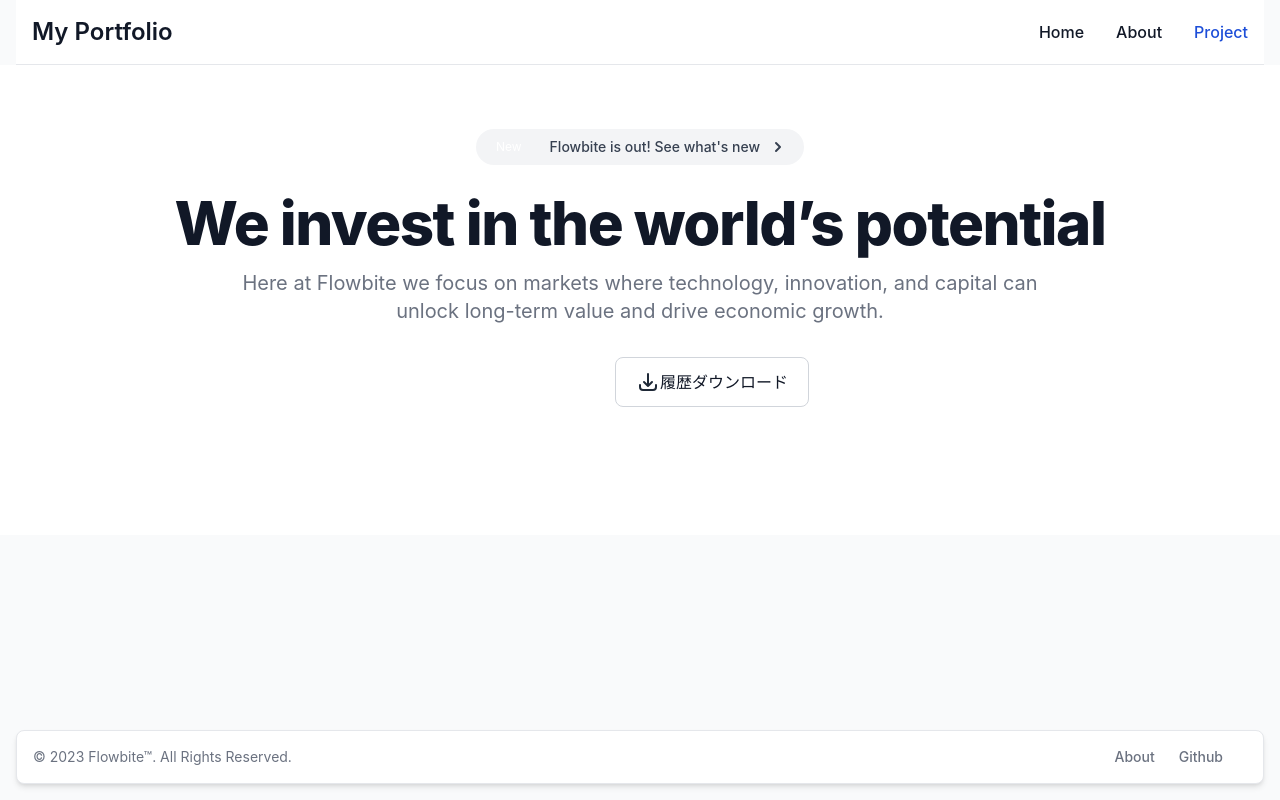
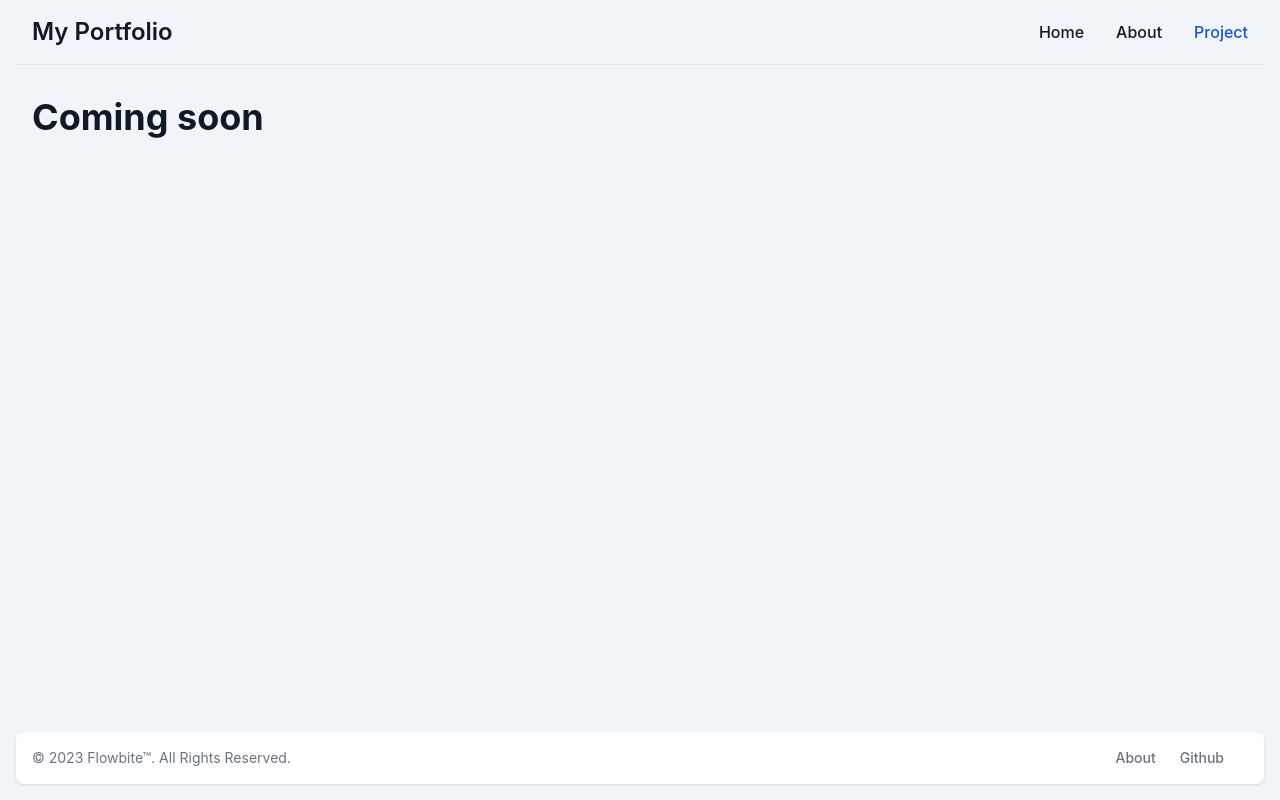
Before and after one commit to DUONGVIHUNG/my-portfolio-frontend, a React (Vite) app: page /project in a window 1280 px wide. Built offline with nearby package versions, Linux system fonts and the light colour scheme.

Commit message:
ホームページコンポーネントとAPI接続共通関数の実装

```diff
--- a/src/App.jsx
+++ b/src/App.jsx
@@ -1,33 +1,25 @@
-import React, { useState } from 'react';
+import React from 'react';
+import {Routes,Route} from 'react-router-dom';
 import Navbar from './components/Navbar.jsx';
 import Hero from './Pages/Hero.jsx';
+import About from './Pages/About.jsx';
+import Project from './Pages/Project.jsx';
 import Footer from './components/Footer.jsx'
 
 function App() {
-  const [activeSection, setActiveSection] = useState('home');
-
-  const renderSection = () => {
-    switch (activeSection) {
-      case 'home':
-        return <Hero />;
-      case 'projects':
-        return <h2 className="text-4xl text-white">Projects Section</h2>;
-      case 'about':
-        return <h2 className="text-4xl text-white">About Section</h2>;
-      default:
-        return <h2 className="text-4xl text-white">Page Not Found</h2>;
-    }
-  };
-
   return (
-    <div className="min-h-screen flex flex-col bg-gray-50 dark:bg-gray-900 dark:bg-gray-900 dark:text-white">
+    <div className="min-h-screen flex flex-col bg-slate-100 text-gray-900 dark:bg-gray-900 dark:text-white">
       <div className="container mx-auto px-4">
         <Navbar
           title="My Portfolio"
         />
       </div>
       <main className="flex-grow">
-        {renderSection()}
+        <Routes>
+          <Route path='/' element={<Hero/>} />
+          <Route path='/about' element={<About/>} />
+          <Route path='/project' element={<Project/>} />
+        </Routes>
       </main>
       <Footer/>
     </div>
--- a/src/Pages/Hero.jsx
+++ b/src/Pages/Hero.jsx
@@ -1,33 +1,138 @@
 import React from 'react';
+import useFetch from '../hooks/useFetch';
+import { getUserProfile } from '../services/githubService';
+
+const GitHubIcon = () => (
+  <svg width="48" height="48" xmlns="http://www.w3.org/2000/svg" className="mb-2"> {/* Added margin-bottom */}
+    <path
+      fillRule="evenodd"
+      clipRule="evenodd"
+      d="M24.427 0C10.919 0 0 11 0 24.608c0 10.878 6.996 20.086 16.702 23.345 1.213.245 1.658-.53 1.658-1.181 0-.57-.04-2.526-.04-4.563-6.795 1.467-8.21-2.933-8.21-2.933-1.092-2.852-2.71-3.585-2.71-3.585-2.224-1.507.162-1.507.162-1.507 2.467.163 3.761 2.526 3.761 2.526 2.183 3.748 5.702 2.689 7.117 2.037.202-1.589.85-2.689 1.537-3.3-5.42-.57-11.121-2.689-11.121-12.141 0-2.689.97-4.889 2.507-6.6-.243-.611-1.092-3.137.243-6.519 0 0 2.062-.652 6.713 2.526a23.485 23.485 0 016.107-.815c2.062 0 4.165.271 6.107.815 4.65-3.178 6.713-2.526 6.713-2.526 1.332 3.382.484 5.908.242 6.519 1.578 1.711 2.507 3.911 2.507 6.6 0 9.452-5.701 11.53-11.161 12.141.9.774 1.658 2.24 1.658 4.563 0 3.3-.04 5.948-.04 6.763 0 .652.445 1.427 1.658 1.182C41.854 44.694 48.85 35.486 48.85 24.609 48.85 11 37.93 0 24.427 0z"
+      fill="#24292f"
+      className="dark:fill-white" // Added dark mode fill
+    />
+  </svg>
+);
 
 const Hero = () => {
+
+  const {data:user,loading,error} = useFetch(getUserProfile,'DUONGVIHUNG');
+  console.log('[Component] Rendering with state:', { user, loading, error });
+
+  if (loading){
+    return(
+    <div role="status">
+      <svg
+        aria-hidden="true"
+        className="w-8 h-8 text-gray-200 animate-spin dark:text-gray-600 fill-blue-600"
+        viewBox="0 0 100 101"
+        fill="none"
+        xmlns="http://www.w3.org/2000/svg"
+      >
+        <path
+          d="M100 50.5908C100 78.2051 77.6142 100.591 50 100.591C22.3858 100.591 0 78.2051 0 50.5908C0 22.9766 22.3858 0.59082 50 0.59082C77.6142 0.59082 100 22.9766 100 50.5908ZM9.08144 50.5908C9.08144 73.1895 27.4013 91.5094 50 91.5094C72.5987 91.5094 90.9186 73.1895 90.9186 50.5908C90.9186 27.9921 72.5987 9.67226 50 9.67226C27.4013 9.67226 9.08144 27.9921 9.08144 50.5908Z"
+          fill="currentColor"
+        />
+        <path
+          d="M93.9676 39.0409C96.393 38.4038 97.8624 35.9116 97.0079 33.5539C95.2932 28.8227 92.871 24.3692 89.8167 20.348C85.8452 15.1192 80.8826 10.7238 75.2124 7.41289C69.5422 4.10194 63.2754 1.94025 56.7698 1.05124C51.7666 0.367541 46.6976 0.446843 41.7345 1.27873C39.2613 1.69328 37.813 4.19778 38.4501 6.62326C39.0873 9.04874 41.5694 10.4717 44.0505 10.1071C47.8511 9.54855 51.7191 9.52689 55.5402 10.0491C60.8642 10.7766 65.9928 12.5457 70.6331 15.2552C75.2735 17.9648 79.3347 21.5619 82.5849 25.841C84.9175 28.9121 86.7997 32.2913 88.1811 35.8758C89.083 38.2158 91.5421 39.6781 93.9676 39.0409Z"
+          fill="currentFill"
+        />
+      </svg>
+      <span className="sr-only">Loading...</span>
+    </div>
+    );
+  }
+
+   if (error){
+      return(
+        <div className="p-4 mb-4 text-sm text-red-800 rounded-lg bg-red-50 dark:bg-gray-800 dark:text-red-400" role="alert">
+          <span className="font-medium">API called failed!</span> Try again!
+        </div>
+      );
+    }
+
+    if (!user){
+      return null;
+    }
+
+    console.log('Successfully fetched user data:', user);
+
+
    return (
-    <section className="bg-white dark:bg-gray-900">
+    <section className="flex flex-col items-center justify-center dark:bg-gray-900">
   <div className="py-8 px-4 mx-auto max-w-screen-xl text-center lg:py-16 lg:px-12">
-        <a href="#" className="inline-flex justify-between items-center py-1 px-1 pr-4 mb-7 text-sm text-gray-700 bg-gray-100 rounded-full dark:bg-gray-800 dark:text-white hover:bg-gray-200 dark:hover:bg-gray-700" role="alert">
-          <span className="text-xs bg-primary-600 rounded-full text-white px-4 py-1.5 mr-3">New</span>
-          <span className="text-sm font-medium">Flowbite is out! See what's new</span>
-          <svg className="ml-2 w-5 h-5" fill="currentColor" viewBox="0 0 20 20" xmlns="http://www.w3.org/2000/svg">
-            <path fillRule="evenodd" d="M7.293 14.707a1 1 0 010-1.414L10.586 10 7.293 6.707a1 1 0 011.414-1.414l4 4a1 1 0 010 1.414l-4 4a1 1 0 01-1.414 0z" clipRule="evenodd"></path>
+    <a
+      href="#"
+      className="inline-flex justify-between items-center py-1 px-1 pr-4 mb-7 text-sm text-gray-700 bg-gray-100 rounded-full dark:bg-gray-800 dark:text-white hover:bg-gray-200 dark:hover:bg-gray-700"
+      role="alert"
+    >
+      <span className="text-xs bg-primary-600 rounded-full text-white px-4 py-1.5 mr-3">
+        New
+      </span>{" "}
+      <span className="text-sm font-medium">
+        Hello
+      </span>
+      <svg
+        className="ml-2 w-5 h-5"
+        fill="currentColor"
+        viewBox="0 0 20 20"
+        xmlns="http://www.w3.org/2000/svg"
+      >
+        <path
+          fillRule="evenodd"
+          d="M7.293 14.707a1 1 0 010-1.414L10.586 10 7.293 6.707a1 1 0 011.414-1.414l4 4a1 1 0 010 1.414l-4 4a1 1 0 01-1.414 0z"
+          clipRule="evenodd"
+        />
       </svg>
     </a>
-        <h1 className="mb-4 text-4xl font-extrabold tracking-tight leading-none text-gray-900 md:text-5xl lg:text-6xl dark:text-white">We invest in the world’s potential</h1>
-        <p className="mb-8 text-lg font-normal text-gray-500 lg:text-xl sm:px-16 xl:px-48 dark:text-gray-400">Here at Flowbite we focus on markets where technology, innovation, and capital can unlock long-term value and drive economic growth.</p>
+    <h1 className="mb-4 text-4xl font-extrabold tracking-tight leading-none text-gray-900 md:text-5xl lg:text-6xl dark:text-white">
+      Hello
+    </h1>
+    <p className="mb-8 text-lg font-normal text-gray-500 lg:text-xl sm:px-16 xl:px-48 dark:text-gray-400">
+      Here at Flowbite we focus on markets where technology, innovation, and
+      capital can unlock long-term value and drive economic growth.
+    </p>
     <div className="flex flex-col mb-8 lg:mb-16 space-y-4 sm:flex-row sm:justify-center sm:space-y-0 sm:space-x-4">
-          <a href="#" className="inline-flex justify-center items-center py-3 px-5 text-base font-medium text-center text-white rounded-lg bg-primary-700 hover:bg-primary-800 focus:ring-4 focus:ring-primary-300 dark:focus:ring-primary-900">
-            職務経歴
-            <svg className="ml-2 -mr-1 w-5 h-5" fill="currentColor" viewBox="0 0 20 20" xmlns="http://www.w3.org/2000/svg">
-              <path fillRule="evenodd" d="M10.293 3.293a1 1 0 011.414 0l6 6a1 1 0 010 1.414l-6 6a1 1 0 01-1.414-1.414L14.586 11H3a1 1 0 110-2h11.586l-4.293-4.293a1 1 0 010-1.414z" clipRule="evenodd"></path>
+      <a
+        href="#"
+        className="inline-flex justify-center items-center py-3 px-5 text-base font-medium text-center text-white rounded-lg bg-primary-700 hover:bg-primary-800 focus:ring-4 focus:ring-primary-300 dark:focus:ring-primary-900"
+      >
+        私の職務経歴
+        <svg
+          className="ml-2 -mr-1 w-5 h-5"
+          fill="currentColor"
+          viewBox="0 0 20 20"
+          xmlns="http://www.w3.org/2000/svg"
+        >
+          <path
+            fillRule="evenodd"
+            d="M10.293 3.293a1 1 0 011.414 0l6 6a1 1 0 010 1.414l-6 6a1 1 0 01-1.414-1.414L14.586 11H3a1 1 0 110-2h11.586l-4.293-4.293a1 1 0 010-1.414z"
+            clipRule="evenodd"
+          />
         </svg>
       </a>
-          <a href="#" className="inline-flex justify-center items-center py-3 px-5 text-base font-medium text-center text-gray-900 rounded-lg border border-gray-300 hover:bg-gray-100 focus:ring-4 focus:ring-gray-100 dark:text-white dark:border-gray-700 dark:hover:bg-gray-700 dark:focus:ring-gray-800">
-            <svg className="w-6 h-6 text-gray-800 dark:text-white" aria-hidden="true" xmlns="http://www.w3.org/2000/svg" width="24" height="24" fill="none" viewBox="0 0 24 24">
-                <path stroke="currentColor" strokeLinecap="round" strokeLinejoin="round" strokeWidth="2" d="M4 15v2a3 3 0 0 0 3 3h10a3 3 0 0 0 3-3v-2m-8 1V4m0 12-4-4m4 4 4-4"/>
+      <a
+        href="#"
+        className="inline-flex justify-center items-center py-3 px-5 text-base font-medium text-center text-gray-900 rounded-lg border border-gray-300 hover:bg-gray-100 focus:ring-4 focus:ring-gray-100 dark:text-white dark:border-gray-700 dark:hover:bg-gray-700 dark:focus:ring-gray-800"
+      >
+      <svg class="w-6 h-6 text-gray-800 dark:text-white" aria-hidden="true" xmlns="http://www.w3.org/2000/svg" width="24" height="24" fill="none" viewBox="0 0 24 24">
+        <path stroke="currentColor" stroke-linecap="round" stroke-linejoin="round" stroke-width="2" d="M4 15v2a3 3 0 0 0 3 3h10a3 3 0 0 0 3-3v-2m-8 1V4m0 12-4-4m4 4 4-4"/>
       </svg>
-            履歴ダウンロード
+
+        私の履歴ダウンロード
       </a>
     </div>
-
+    <div className="px-4 mx-auto text-center">
+          <div className="flex justify-center items-center mt-8 text-gray-500">
+            <a
+              href="#"
+              className="flex flex-col items-center hover:text-gray-800 dark:hover:text-gray-400"
+            >
+              <GitHubIcon />
+              <span>My Github link</span>
+            </a>
+          </div>
+    </div>
   </div>
 </section>
   );
--- /dev/null
+++ b/src/Pages/Project.jsx
@@ -0,0 +1,11 @@
+import React from "react";
+
+function Project(){
+    return(
+    <div className="p-8">
+      <h1 className="text-4xl font-bold">Coming soon</h1>
+    </div>
+    );
+}
+
+export default Project
--- a/src/components/Footer.jsx
+++ b/src/components/Footer.jsx
@@ -9,7 +9,7 @@ function Footer(){
     ];
 
     return(
-        <footer className="bg-white rounded-lg shadow m-4 dark:bg-gray-800bg-white rounded-lg shadow-md border border-gray-200 m-4 dark:bg-gray-800 dark:border-gray-700">
+        <footer className="bg-white rounded-lg shadow m-4 dark:bg-gray-800">
             <div className="w-full mx-auto max-w-screen-xl p-4 md:flex md:items-center md:justify-between">
                 <span className="text-sm text-gray-500 sm:text-center dark:text-gray-400">
                 © 2023{" "}
--- a/src/components/Navbar.jsx
+++ b/src/components/Navbar.jsx
@@ -10,10 +10,9 @@ function Navbar  ({ title }) {
 
   const [isMenuOpen,setIsMenuOpen] = useState(false);
 
-  const baseLink = "block py-2 px-3 rounded-sm md:p-0";
-  const activeLink = "text-white bg-blue-700 md:bg-transparent md:text-blue-700 dark:text-white md:dark:text-blue-500";
-  const inActiveLink = "text-gray-900 hover:bg-gray-100 md:hover:bg-transparent md:border-0 md:hover:text-blue-700 dark:text-white md:dark:hover:text-blue-500 dark:hover:bg-gray-700 dark:hover:text-white md:dark:hover:bg-transparent";
-
+const baseLink = "block py-2 px-3 rounded-sm md:p-0";
+const activeLink = "text-white bg-blue-700 md:bg-transparent md:text-blue-700 dark:text-white md:dark:text-blue-500";
+const inActiveLink = "text-gray-900 hover:bg-gray-100 md:hover:bg-transparent md:border-0 md:hover:text-blue-700 dark:text-white md:dark:hover:text-blue-500 dark:hover:bg-gray-700 dark:hover:text-white md:dark:hover:bg-transparent";
 
   return (
     // original navbar
@@ -41,7 +40,7 @@ function Navbar  ({ title }) {
     // </nav>
 
 
-  <nav className="bg-white border-b border-gray-200 dark:bg-gray-900 dark:border-gray-700">
+  <nav className="border-b border-gray-200 dark:border-gray-700">
     <div className="max-w-screen-xl flex flex-wrap items-center justify-between mx-auto p-4">
       <NavLink to="/" className="flex items-center space-x-3 rtl:space-x-reverse">
         <span className="self-center text-2xl font-semibold whitespace-nowrap text-gray-900 dark:text-white">
@@ -75,7 +74,7 @@ function Navbar  ({ title }) {
       </button>
 
       <div className={`${isMenuOpen ? 'block': 'hidden'} w-full md:block md:w-auto`}  id="navbar-default">
-        <ul className="font-medium flex flex-col p-4 md:p-0 mt-4 border border-gray-100 rounded-lg bg-gray-50 md:flex-row md:space-x-8 rtl:space-x-reverse md:mt-0 md:border-0 md:bg-white dark:bg-gray-800 md:dark:bg-gray-900 dark:border-gray-700">
+        <ul className="font-medium flex flex-col p-4 md:p-0 mt-4 border border-gray-100 rounded-lg md:flex-row md:space-x-8 md:mt-0 md:border-0 bg-gray-50 md:bg-transparent dark:bg-gray-800 md:dark:bg-transparent dark:border-gray-700">
 
           {
             navItems.map(
--- /dev/null
+++ b/src/hooks/useFetch.jsx
@@ -0,0 +1,53 @@
+import { useState,useEffect } from "react";
+
+function useFetch(serviceFunction, ...args){
+    const [loading,setLoading] = useState(true);
+    const [error,setError] = useState(null);
+    const [data,setData] = useState(null);
+
+    useEffect(
+        () => {
+
+            const controller = new AbortController();
+            const signal = controller.signal;
+
+
+            const fetchData = async () => {
+                setLoading(true);
+                setData(null);
+                setError(null);
+
+                try {
+                    const result = await serviceFunction(...args,{signal});
+                    console.log('[Hook] Received result:', result);
+                    setData(result);
+
+                } catch (error) {
+                    if (error.name != 'AbortError'){
+                        setError(error);
+                    }
+
+                } finally {
+                    if (!signal.aborted){
+                        setLoading(false);
+                    }
+
+                }
+
+            }
+
+            fetchData();
+
+            return () => controller.abort();
+
+
+
+
+
+        }, [serviceFunction,JSON.stringify(args)]
+    );
+
+    return {data,loading,error};
+}
+
+export default useFetch
--- /dev/null
+++ b/src/services/githubService.js
@@ -0,0 +1,13 @@
+const API_URL = 'https://api.github.com';
+
+export const getUserProfile= async (userName,option = {})=>{
+    const response = await fetch(`${API_URL}/users/${userName}`,{...option});
+
+    if (!response.ok){
+        throw new Error(`Failed to get profile for ${userName}`);
+
+    }
+    const data = response.json();
+    console.log('[Service] Data from API:', data);
+    return data;
+}
--- a/tailwind.config.js
+++ b/tailwind.config.js
@@ -10,45 +10,45 @@ export default {
  darkMode: 'class',
   theme: {
     extend: {
-  //     colors: {
-  //       primary: {"50":"#eff6ff","100":"#dbeafe","200":"#bfdbfe","300":"#93c5fd","400":"#60a5fa","500":"#3b82f6","600":"#2563eb","700":"#1d4ed8","800":"#1e40af","900":"#1e3a8a","950":"#172554"}
-  //     }
-  //   },
-  //   fontFamily: {
-  //     'body': [
-  //   'Inter',
-  //   'ui-sans-serif',
-  //   'system-ui',
-  //   '-apple-system',
-  //   'system-ui',
-  //   'Segoe UI',
-  //   'Roboto',
-  //   'Helvetica Neue',
-  //   'Arial',
-  //   'Noto Sans',
-  //   'sans-serif',
-  //   'Apple Color Emoji',
-  //   'Segoe UI Emoji',
-  //   'Segoe UI Symbol',
-  //   'Noto Color Emoji'
-  // ],
-  //     'sans': [
-  //   'Inter',
-  //   'ui-sans-serif',
-  //   'system-ui',
-  //   '-apple-system',
-  //   'system-ui',
-  //   'Segoe UI',
-  //   'Roboto',
-  //   'Helvetica Neue',
-  //   'Arial',
-  //   'Noto Sans',
-  //   'sans-serif',
-  //   'Apple Color Emoji',
-  //   'Segoe UI Emoji',
-  //   'Segoe UI Symbol',
-  //   'Noto Color Emoji'
-  // ]
+colors: {
+        primary: {"50":"#eff6ff","100":"#dbeafe","200":"#bfdbfe","300":"#93c5fd","400":"#60a5fa","500":"#3b82f6","600":"#2563eb","700":"#1d4ed8","800":"#1e40af","900":"#1e3a8a","950":"#172554"}
+      }
+    },
+    fontFamily: {
+      'body': [
+    'Noto Sans',
+    'ui-sans-serif',
+    'system-ui',
+    '-apple-system',
+    'system-ui',
+    'Segoe UI',
+    'Roboto',
+    'Helvetica Neue',
+    'Arial',
+    'Noto Sans',
+    'sans-serif',
+    'Apple Color Emoji',
+    'Segoe UI Emoji',
+    'Segoe UI Symbol',
+    'Noto Color Emoji'
+  ],
+      'sans': [
+    'Noto Sans',
+    'ui-sans-serif',
+    'system-ui',
+    '-apple-system',
+    'system-ui',
+    'Segoe UI',
+    'Roboto',
+    'Helvetica Neue',
+    'Arial',
+    'Noto Sans',
+    'sans-serif',
+    'Apple Color Emoji',
+    'Segoe UI Emoji',
+    'Segoe UI Symbol',
+    'Noto Color Emoji'
+  ]
     }
   },
   plugins: [
```
Lines whose indentation alone changed are shown as unchanged.
